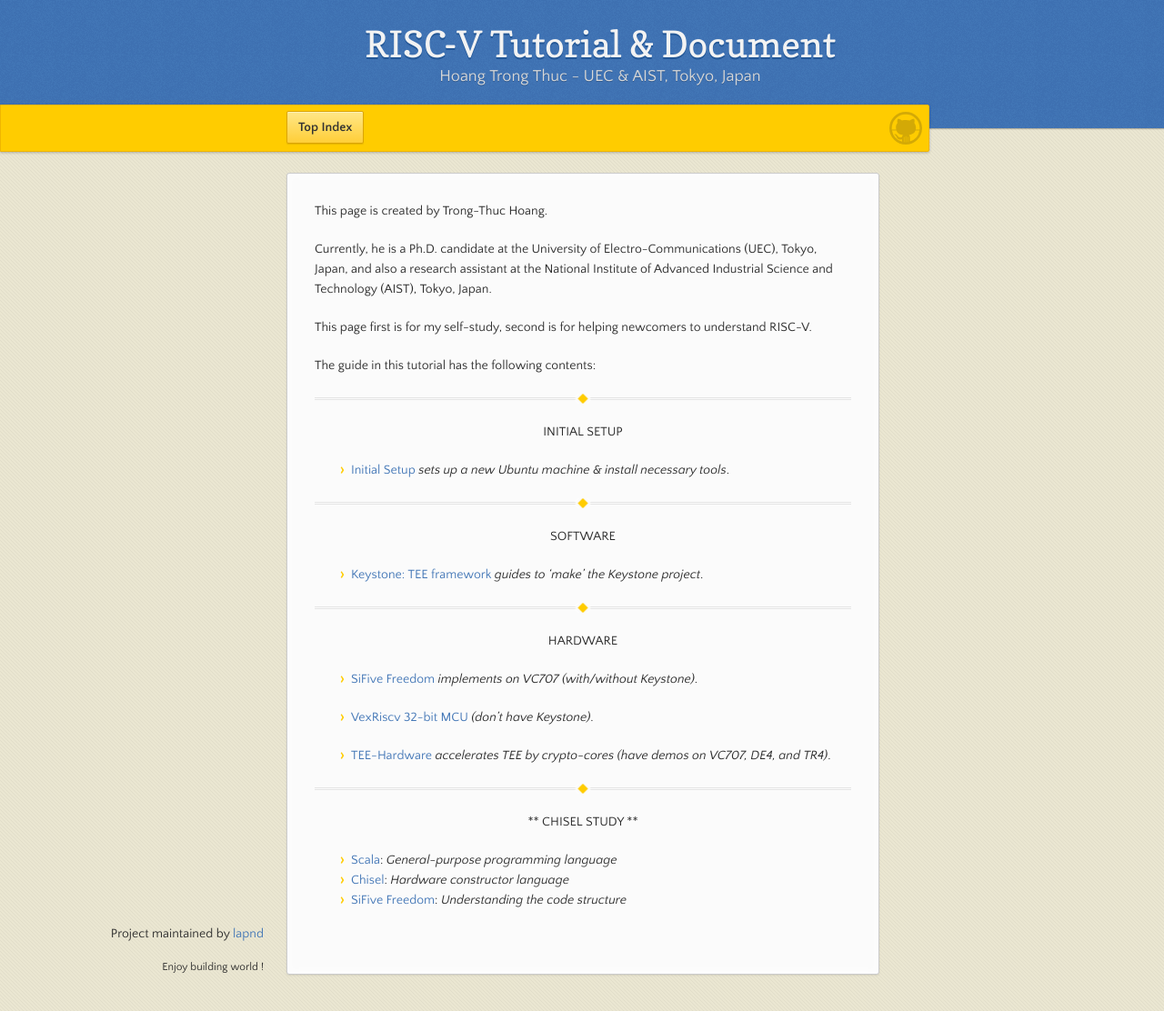
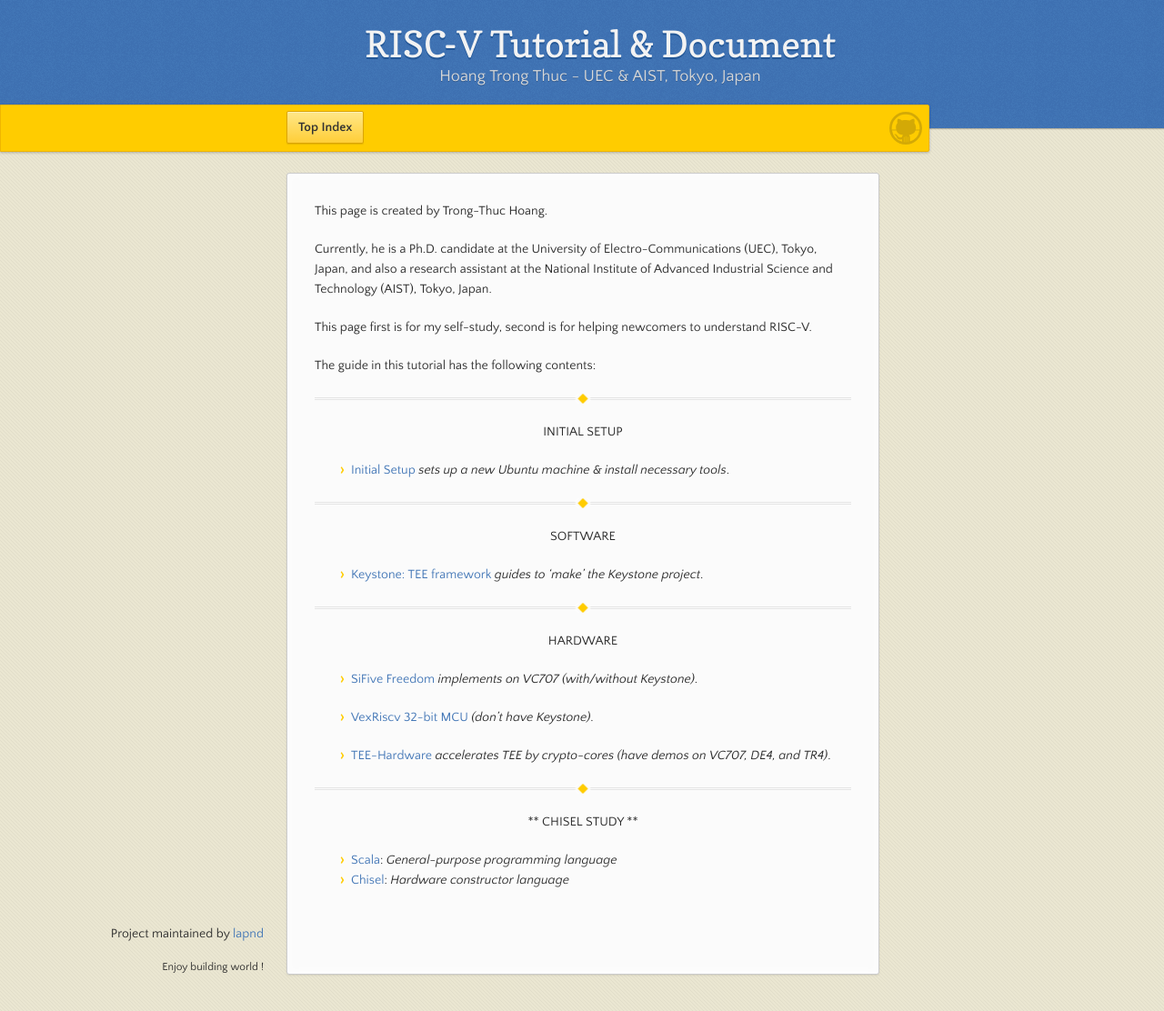
Before and after one commit to lapnd/httdes.github.io, a Jekyll site: the page built from index.md, in a window 1280 px wide and 1112 px high. Shown: the whole window at 91% size. Built offline with Jekyll 4.4.1, drawn with Linux system fonts in a browser that asks for light colours.

Commit message:
Update index.md

```diff
--- a/index.md
+++ b/index.md
@@ -38,4 +38,3 @@ The guide in this tutorial has the following contents:
 
 - [Scala](./scala.md): *General-purpose programming language*
 - [Chisel](./chisel.md): *Hardware constructor language*
-- [SiFive Freedom](freedom.md): *Understanding the code structure*
```
